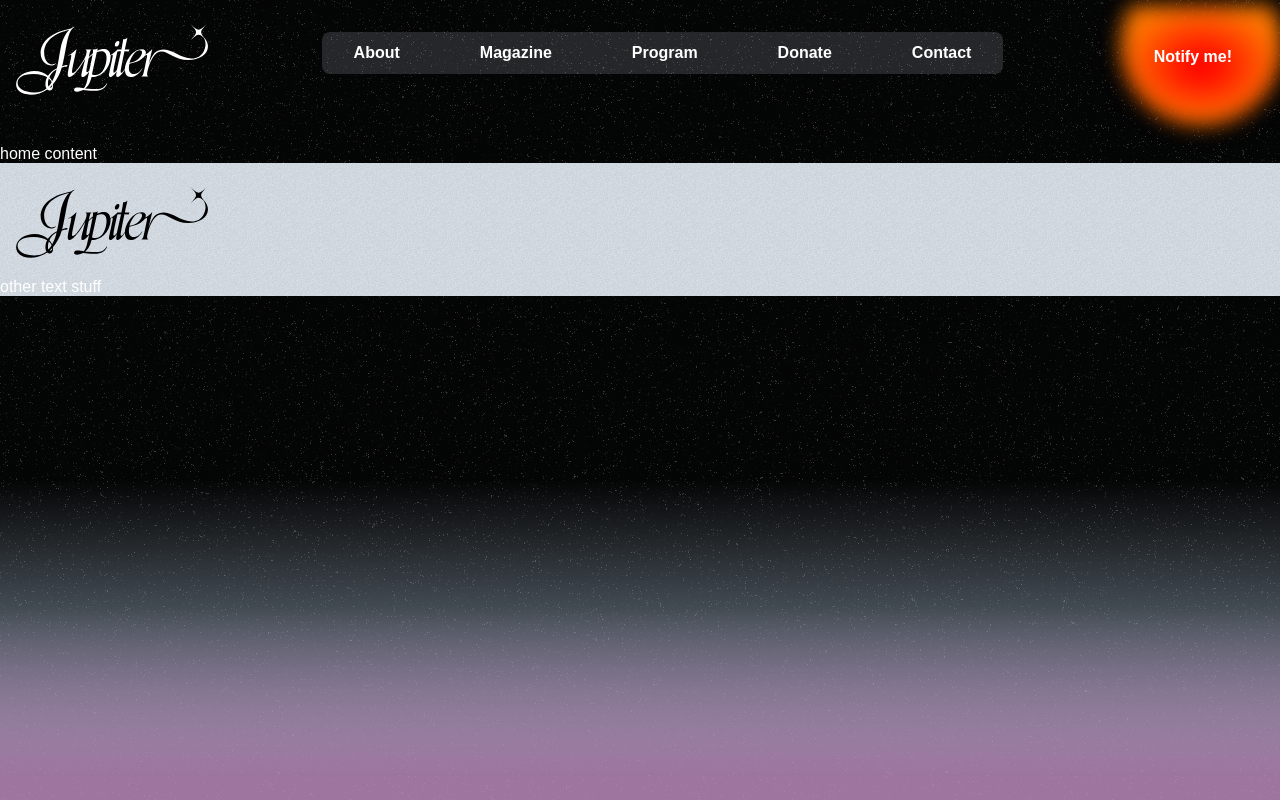
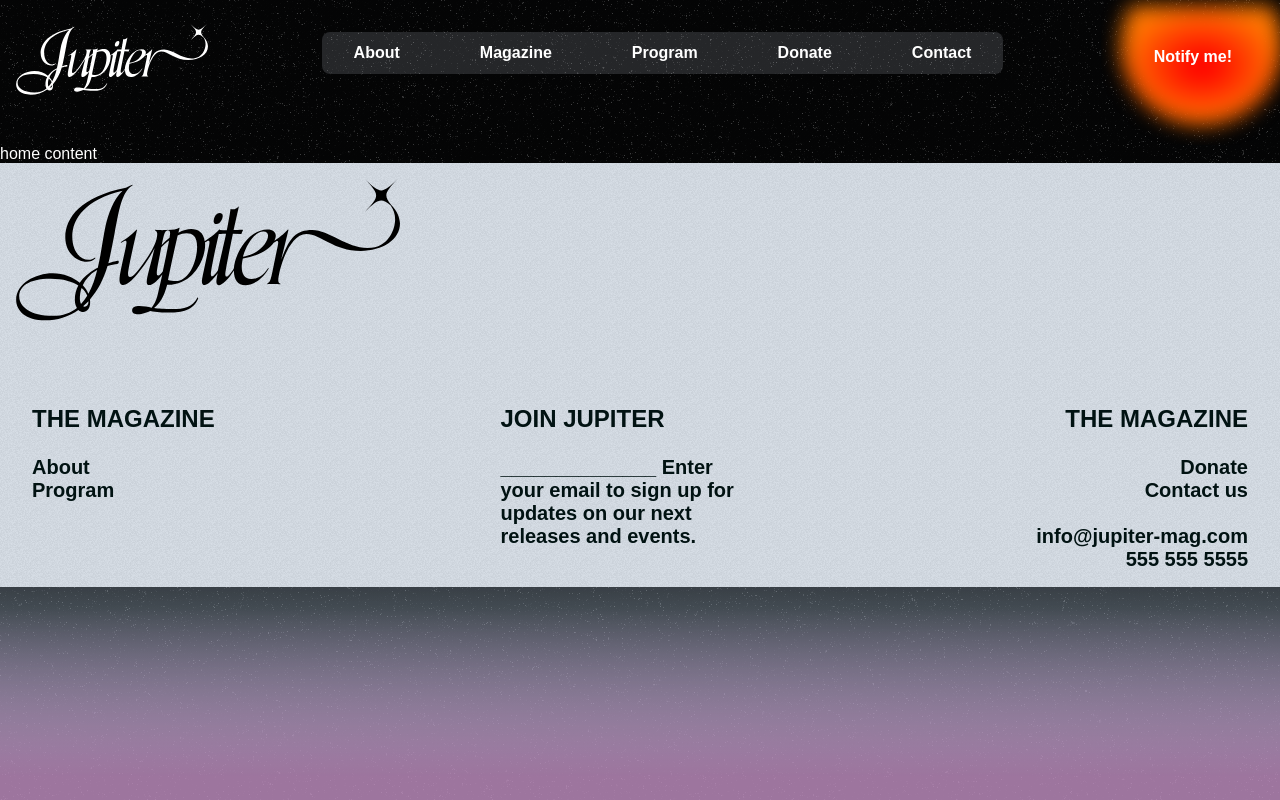
Before and after one commit to lizetteayala1211/jupiter-mag, a Next.js app: page / in a window 1280 px wide. Built offline with nearby package versions, Linux system fonts and the light colour scheme; no server answers; a web font is replaced by a local one.

Commit message:
finish footer

```diff
--- a/src/app/about/desktop/styled.ts
+++ b/src/app/about/desktop/styled.ts
@@ -32,6 +32,7 @@ export const PhotoSection = styled.section`
   display: flex;
   flex-direction: row;
   justify-content: center;
+  margin-bottom: var(--padding-body);
 `
 
 export const DescSection = styled.section`
--- a/src/app/globals.css
+++ b/src/app/globals.css
@@ -65,6 +65,16 @@ h3 {
   font-weight: 500;
 }
 
+h4 {
+  font-weight: 600;
+  font-size: 24px;
+}
+
+h5 {
+  font-size: 20px;
+  font-weight: 600;
+}
+
 @media only screen and (min-width: 1200px) {
   h1 {
     font-size: 32px;
--- a/src/app/program/desktop/index.tsx
+++ b/src/app/program/desktop/index.tsx
@@ -38,8 +38,8 @@ export default function Desktop() {
         Quis autem vel eum iure reprehenderit.
       </DescSection>
       <EmailSection>
-        __________________(dummy)_____________________ Enter your email to
-        receive additional information and RSVP for this event.
+        ________________________________________ Enter your email to receive
+        additional information and RSVP for this event.
       </EmailSection>
     </Main>
   )
--- a/src/app/program/mobile/index.tsx
+++ b/src/app/program/mobile/index.tsx
@@ -45,8 +45,8 @@ export default function Mobile() {
       </p>
 
       <div style={{ marginInlineStart: "12px" }}>
-        __________________(dummy)_____________________ Enter your email to
-        receive additional information and RSVP for this event.
+        ________________________________________ Enter your email to receive
+        additional information and RSVP for this event.
       </div>
     </div>
   )
--- a/src/components/Dummy.tsx
+++ b/src/components/Dummy.tsx
@@ -3,14 +3,14 @@ export function Dummy({
   height,
   text,
 }: {
-  width: number
+  width: number | "full"
   height: number
   text?: string
 }) {
   return (
     <div
       style={{
-        width: `${width}px`,
+        width: width === "full" ? "100%" : `${width}px`,
         height: `${height}px`,
         backgroundColor: "lavender",
         color: "violet",
--- a/src/components/footer/index.tsx
+++ b/src/components/footer/index.tsx
@@ -1,14 +1,47 @@
+import Link from "next/link"
 import { JupiterLogo } from "../JupiterLogo"
-import { FooterChildren, FooterContainer, LogoContainer } from "./styled"
+import {
+  FooterChildren,
+  FooterContainer,
+  LogoContainer,
+  TextContent,
+  TextGroup,
+} from "./styled"
+import { useIsMobile } from "@/utils/hooks"
 
 export function Footer() {
+  const isMobile = useIsMobile()
   return (
     <FooterContainer>
       <FooterChildren>
         <LogoContainer>
           <JupiterLogo color="black" />
         </LogoContainer>
-        <p>other text stuff</p>
+        <TextContent>
+          <TextGroup>
+            <h4>THE MAGAZINE</h4>
+            <br />
+            <Link href="./about">About</Link>
+            <Link href="./program">Program</Link>
+          </TextGroup>
+          <TextGroup>
+            <h4>JOIN JUPITER</h4>
+            <br />
+            <div style={{ maxWidth: "250px" }}>
+              ______________ Enter your email to sign up for updates on our next
+              releases and events.
+            </div>
+          </TextGroup>
+          <TextGroup style={isMobile ? {} : { textAlign: "right" }}>
+            <h4>THE MAGAZINE</h4>
+            <br />
+            <Link href="https://artadia.org/jupiter-magazine/">Donate</Link>
+            <Link href="./contact">Contact us</Link>
+            <br />
+            <h5>info@jupiter-mag.com</h5>
+            <h5>555 555 5555</h5>
+          </TextGroup>
+        </TextContent>
       </FooterChildren>
     </FooterContainer>
   )
--- a/src/components/footer/styled.tsx
+++ b/src/components/footer/styled.tsx
@@ -12,10 +12,31 @@ export const FooterChildren = styled.div`
 
 export const LogoContainer = styled.div`
   @media (min-width: ${screenLgMin}) {
-    width: 15%;
-    margin: 1em;
+    width: 30%;
+    margin: 1em 1em 4em 1em;
   }
 
-  padding-top: 0.5em;
-  width: 30%;
+  margin: 1em auto;
+  width: 80%;
 `
+
+export const TextContent = styled.div`
+  display: flex;
+  flex-direction: column;
+  justify-content: space-between;
+  padding: 1em 2em;
+  width: 100%;
+  gap: 4em;
+
+  @media only screen and (min-width: ${screenLgMin}) {
+    flex-direction: row;
+  }
+`
+
+export const TextGroup = styled.div`
+  display: flex;
+  flex-direction: column;
+  color: var(--color-off-black);
+  font-weight: 600;
+  font-size: 20px;
+`
--- a/src/components/ticker/styled.ts
+++ b/src/components/ticker/styled.ts
@@ -57,7 +57,7 @@ export const TickerContent = styled.div`
 
 export const TickerItem = styled.div`
   display: inline-block;
-  padding: 0 2rem;
+  padding: 0 1rem;
   font-size: 16px;
   z-index: var(--z-index-seven);
   letter-spacing: 2px;
```
Also changed, not shown: src/app/about/desktop/index.tsx (+1 -7 lines), src/utils/types.ts (+14 -14 lines).
